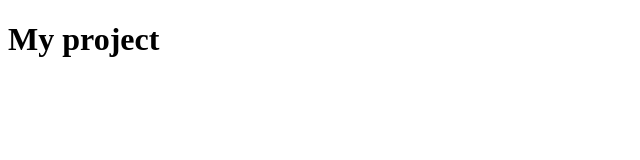
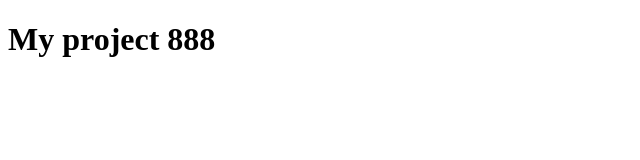
Before and after one commit to viktorlyt/my-projects, a plain HTML site: page index.html in a window 1280 px wide. Shown: the whole page, without its empty margins (0-640 px from the left). Drawn offline with Linux system fonts and the light colour scheme.

Commit message:
title was changed2

```diff
--- a/index.html
+++ b/index.html
@@ -7,6 +7,6 @@
   <title>My project</title>
 </head>
 <body>
-  <h1>My project</h1>
+  <h1>My project 888</h1>
 </body>
 </html>
```
